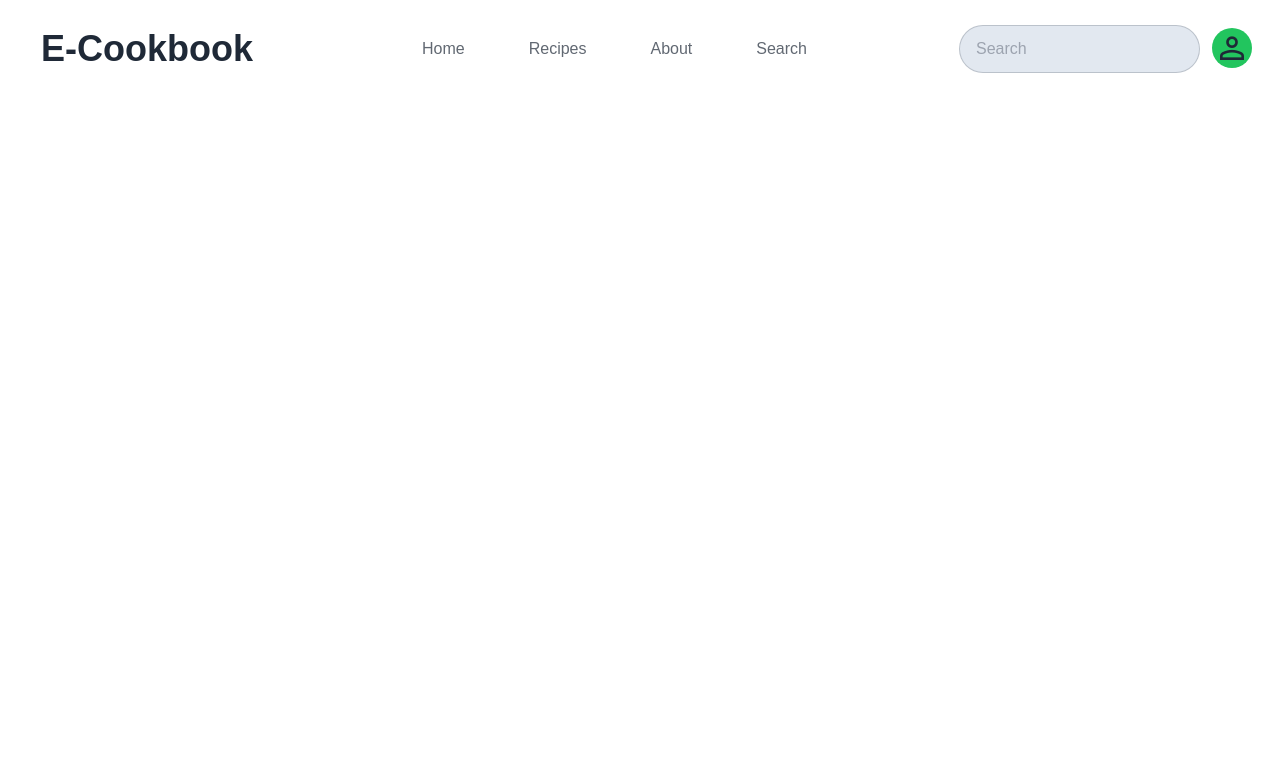
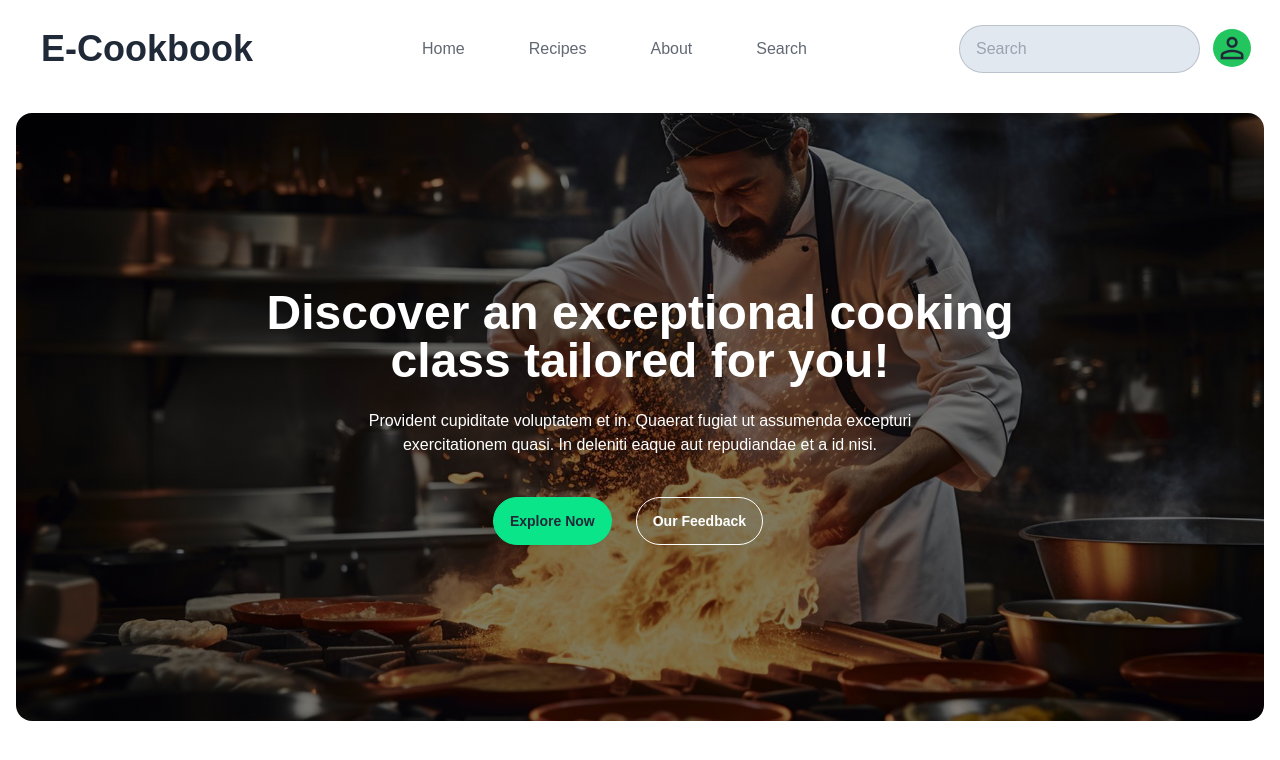
Before and after one commit to sojibislam9878/E-Cookbook_a7, a React (Vite) app: page / in a window 1280 px wide. Shown: the top 760 px of the page. Built offline with nearby package versions, Linux system fonts and the light colour scheme.

Commit message:
banner section done

```diff
--- a/src/App.jsx
+++ b/src/App.jsx
@@ -1,4 +1,5 @@
 import './App.css'
+import Banner from './components/Banner/Banner'
 import Navbar from './components/Navbar/Navbar'
 
 function App() {
@@ -6,6 +7,7 @@ function App() {
   return (
     <>
       <Navbar></Navbar>
+      <Banner></Banner>
     </>
   )
 }
--- /dev/null
+++ b/src/components/Banner/Banner.jsx
@@ -0,0 +1,31 @@
+const Banner = () => {
+  return (
+    <div className="container mx-auto p-4">
+      <div
+        className="rounded-2xl"
+        style={{
+          backgroundImage:
+            "linear-gradient(180deg,rgba(0,0,0,0.5),rgba(0,0,0,0.5)),url(./src/assets/banner.jpg)",
+            backgroundSize: 'cover',
+            backgroundRepeat: 'no-repeat',
+            backgroundPosition: 'center',
+        }}
+      >
+        <div className="t text-center text-white">
+          <div className=" lg:w-2/3 lg:mx-auto lg:pt-44 pt-10">
+            <h1 className=" md:text-5xl text-2xl font-bold">Discover an exceptional cooking class tailored for you!</h1>
+            <p className=" md:w-2/3 mx-auto md:mt-6 mt-3">
+              Provident cupiditate voluptatem et in. Quaerat fugiat ut assumenda
+              excepturi exercitationem quasi. In deleniti eaque aut repudiandae
+              et a id nisi.
+            </p>
+            <button className="btn bg-[#0BE58A] border-[#0BE58A] rounded-full lg:mt-10 lg:mb-44 mt-6">Explore Now</button>
+            <button className="btn btn-outline rounded-full mx-6 mb-6 mt-6 text-white hover:bg-[#0BE58A] hover:border-[#0BE58A]">Our Feedback</button>
+          </div>
+        </div>
+      </div>
+    </div>
+  );
+};
+
+export default Banner;
--- a/src/components/Navbar/Navbar.jsx
+++ b/src/components/Navbar/Navbar.jsx
@@ -11,7 +11,7 @@ const Navbar = () => {
             <a href="">Search</a>
           </div>
         </div>
-        <div className="flex-none gap-2">
+        <div className="md:flex gap-2 hidden">
           <div className="form-control">
             <input
               type="text"
```
Also changed, not shown: src/assets/banner.jpg (added).
